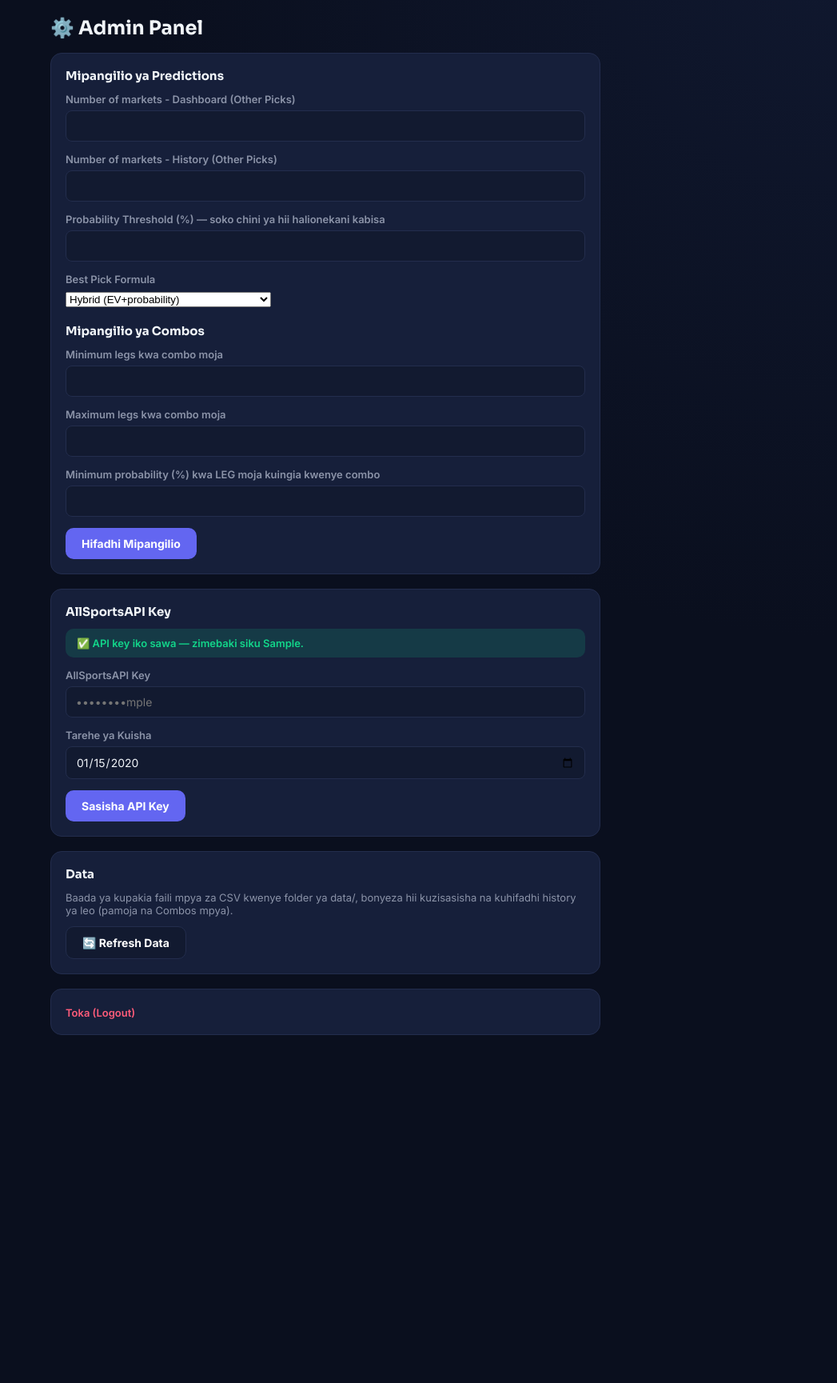
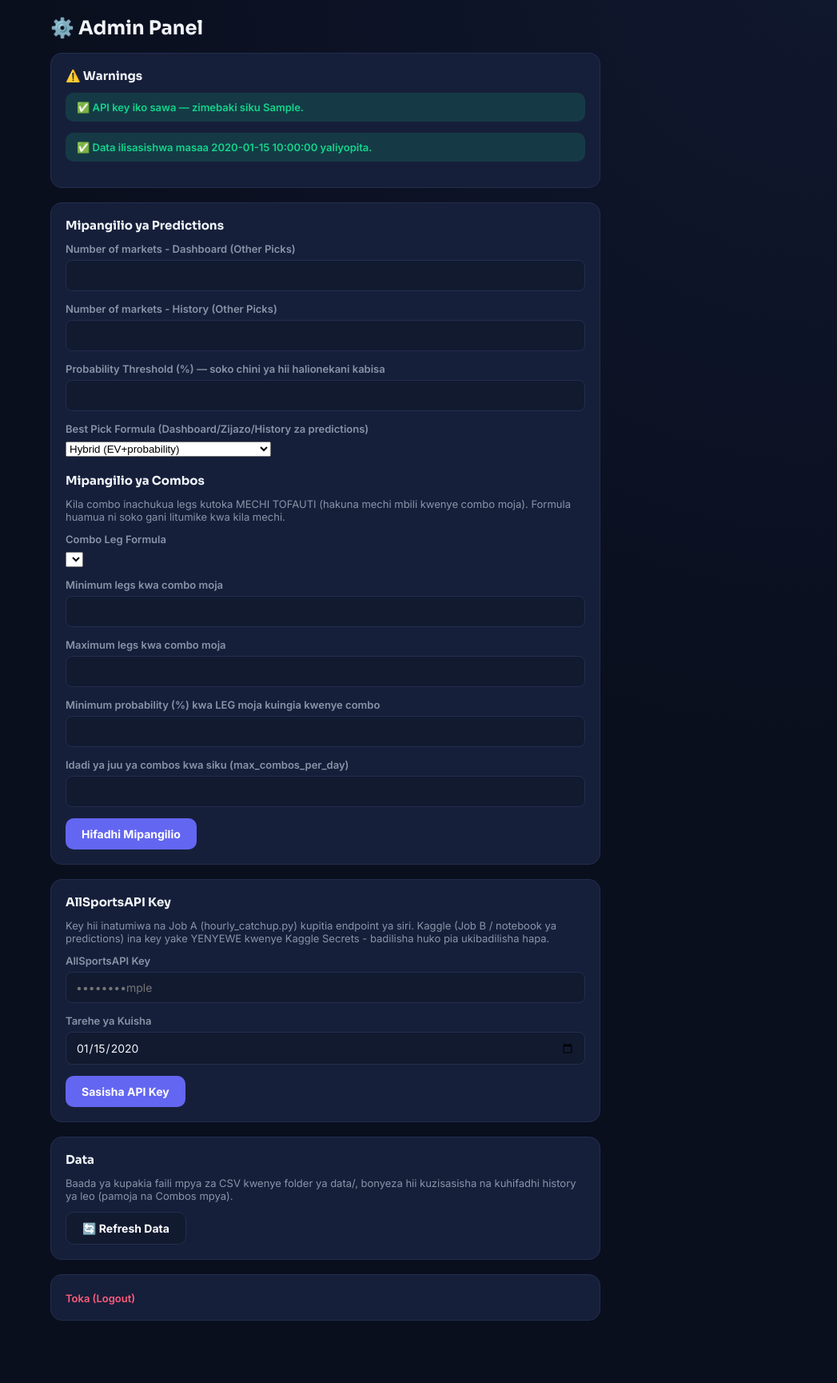
Before and after one commit to tonticha9/Prediction-picks, a Flask app: template templates/admin.html in a window 1280 px wide. Shown: the part 73-1802 px from the top of the page at 80% size, without its empty margins (233-1280 px from the left). Before the commit the page ends 1367 px from the top, so only its background shows below. Run offline with Flask 3, Linux system fonts and the light colour scheme; tables that the repository leaves empty hold one stand-in row (values such as "Sample post"); the template is opened without the code that fills it: values that come from a table or form of the project are taken from there, most other values are stand-ins (such as "Sample title", 1, 10 or a date in 2020); lists and menus that the app fills with data are empty; some libraries are stand-ins or nearby versions.

Commit message:
Enhance admin panel with API key and data warnings
Added warnings for API key expiration and data snapshot status.

```diff
--- a/templates/admin.html
+++ b/templates/admin.html
@@ -1,6 +1,35 @@
 {% extends 'base.html' %}
 {% block content %}
 <h2 style="margin-bottom:16px;">⚙️ Admin Panel</h2>
+
+<div class="admin-section">
+  <h3>⚠️ Warnings</h3>
+  {% if days_left is not none %}
+    {% if days_left < 0 %}
+      <div class="expiry-warning expiry-critical">⚠️ API key IMEISHA MUDA siku {{ -days_left }} zilizopita!</div>
+    {% elif days_left <= 7 %}
+      <div class="expiry-warning expiry-critical">⏰ Zimebaki siku {{ days_left }} tu kabla API key haijaisha!</div>
+    {% elif days_left <= 14 %}
+      <div class="expiry-warning expiry-soon">⏰ Zimebaki siku {{ days_left }} kabla ya kuisha.</div>
+    {% else %}
+      <div class="expiry-warning expiry-ok">✅ API key iko sawa — zimebaki siku {{ days_left }}.</div>
+    {% endif %}
+  {% else %}
+    <div class="expiry-warning expiry-critical">⚠️ Hakuna tarehe ya kuisha ya API key iliyowekwa.</div>
+  {% endif %}
+
+  {% if hours_since_snapshot is not none %}
+    {% if hours_since_snapshot > 30 %}
+      <div class="expiry-warning expiry-critical">⚠️ Data haijasasishwa kwa masaa {{ hours_since_snapshot }} — angalia automation (GitHub Actions/Kaggle).</div>
+    {% elif hours_since_snapshot > 26 %}
+      <div class="expiry-warning expiry-soon">⏰ Data ina masaa {{ hours_since_snapshot }} tangu kusasishwa mara ya mwisho.</div>
+    {% else %}
+      <div class="expiry-warning expiry-ok">✅ Data ilisasishwa masaa {{ hours_since_snapshot }} yaliyopita.</div>
+    {% endif %}
+  {% else %}
+    <div class="expiry-warning expiry-critical">⚠️ Hakuna snapshot ya data iliyowahi kuhifadhiwa.</div>
+  {% endif %}
+</div>
 
 <div class="admin-section">
   <h3>Mipangilio ya Predictions</h3>
@@ -20,7 +49,7 @@
       <input type="number" step="0.1" name="probability_threshold" value="{{ settings.probability_threshold }}" min="0" max="100">
     </div>
     <div class="form-group">
-      <label>Best Pick Formula</label>
+      <label>Best Pick Formula (Dashboard/Zijazo/History za predictions)</label>
       <select name="best_pick_formula">
         <option value="hybrid" {{ 'selected' if settings.best_pick_formula=='hybrid' else '' }}>Hybrid (EV+probability)</option>
         <option value="probability" {{ 'selected' if settings.best_pick_formula=='probability' else '' }}>Probability pekee (+ pro_tier tiebreaker)</option>
@@ -29,6 +58,24 @@
     </div>
 
     <h3 style="margin-top:20px;">Mipangilio ya Combos</h3>
+    <p style="font-size:13px; color:var(--text-dim); margin-bottom:12px;">
+      Kila combo inachukua legs kutoka MECHI TOFAUTI (hakuna mechi mbili kwenye combo moja).
+      Formula huamua ni soko gani litumike kwa kila mechi.
+    </p>
+    <div class="form-group">
+      <label>Combo Leg Formula</label>
+      <select name="combo_leg_formula">
+        {% for f in formula_choices %}
+          <option value="{{ f }}" {{ 'selected' if settings.combo_leg_formula==f else '' }}>
+            {% if f == 'random_threshold' %}Random (soko lolote &ge; kiwango cha chini)
+            {% elif f == 'ev_odds_only' %}EV ya juu zaidi (mechi zenye odds pekee)
+            {% elif f == 'highest_probability' %}Probability ya juu zaidi (yoyote)
+            {% elif f == 'highest_probability_odds_only' %}Probability ya juu zaidi (mechi zenye odds pekee)
+            {% endif %}
+          </option>
+        {% endfor %}
+      </select>
+    </div>
     <div class="form-group">
       <label>Minimum legs kwa combo moja</label>
       <input type="number" name="combo_min_legs" value="{{ settings.combo_min_legs }}" min="1" max="10">
@@ -41,6 +88,10 @@
       <label>Minimum probability (%) kwa LEG moja kuingia kwenye combo</label>
       <input type="number" step="0.1" name="combo_min_leg_probability" value="{{ settings.combo_min_leg_probability }}" min="0" max="100">
     </div>
+    <div class="form-group">
+      <label>Idadi ya juu ya combos kwa siku (max_combos_per_day)</label>
+      <input type="number" name="max_combos_per_day" value="{{ settings.max_combos_per_day }}" min="1" max="500">
+    </div>
 
     <button class="btn" type="submit">Hifadhi Mipangilio</button>
   </form>
@@ -48,17 +99,11 @@
 
 <div class="admin-section">
   <h3>AllSportsAPI Key</h3>
-  {% if days_left is not none %}
-    {% if days_left < 0 %}
-      <div class="expiry-warning expiry-critical">⚠️ API key IMEISHA MUDA siku {{ -days_left }} zilizopita!</div>
-    {% elif days_left <= 7 %}
-      <div class="expiry-warning expiry-critical">⏰ Zimebaki siku {{ days_left }} tu kabla API key haijaisha!</div>
-    {% elif days_left <= 14 %}
-      <div class="expiry-warning expiry-soon">⏰ Zimebaki siku {{ days_left }} kabla ya kuisha.</div>
-    {% else %}
-      <div class="expiry-warning expiry-ok">✅ API key iko sawa — zimebaki siku {{ days_left }}.</div>
-    {% endif %}
-  {% endif %}
+  <p style="font-size:13px; color:var(--text-dim); margin-bottom:12px;">
+    Key hii inatumiwa na Job A (hourly_catchup.py) kupitia endpoint ya siri.
+    Kaggle (Job B / notebook ya predictions) ina key yake YENYEWE kwenye
+    Kaggle Secrets - badilisha huko pia ukibadilisha hapa.
+  </p>
   <form method="POST">
     <input type="hidden" name="action" value="update_api">
     <div class="form-group">
```
